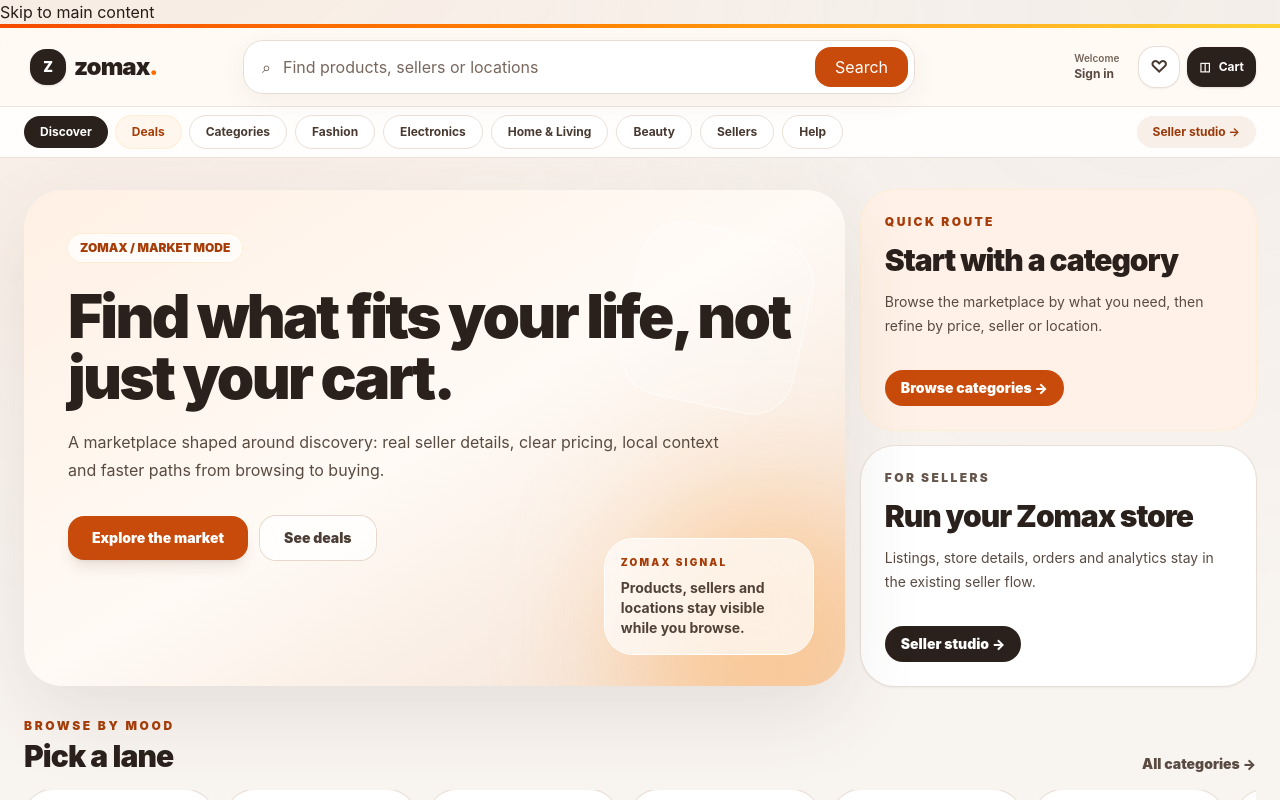
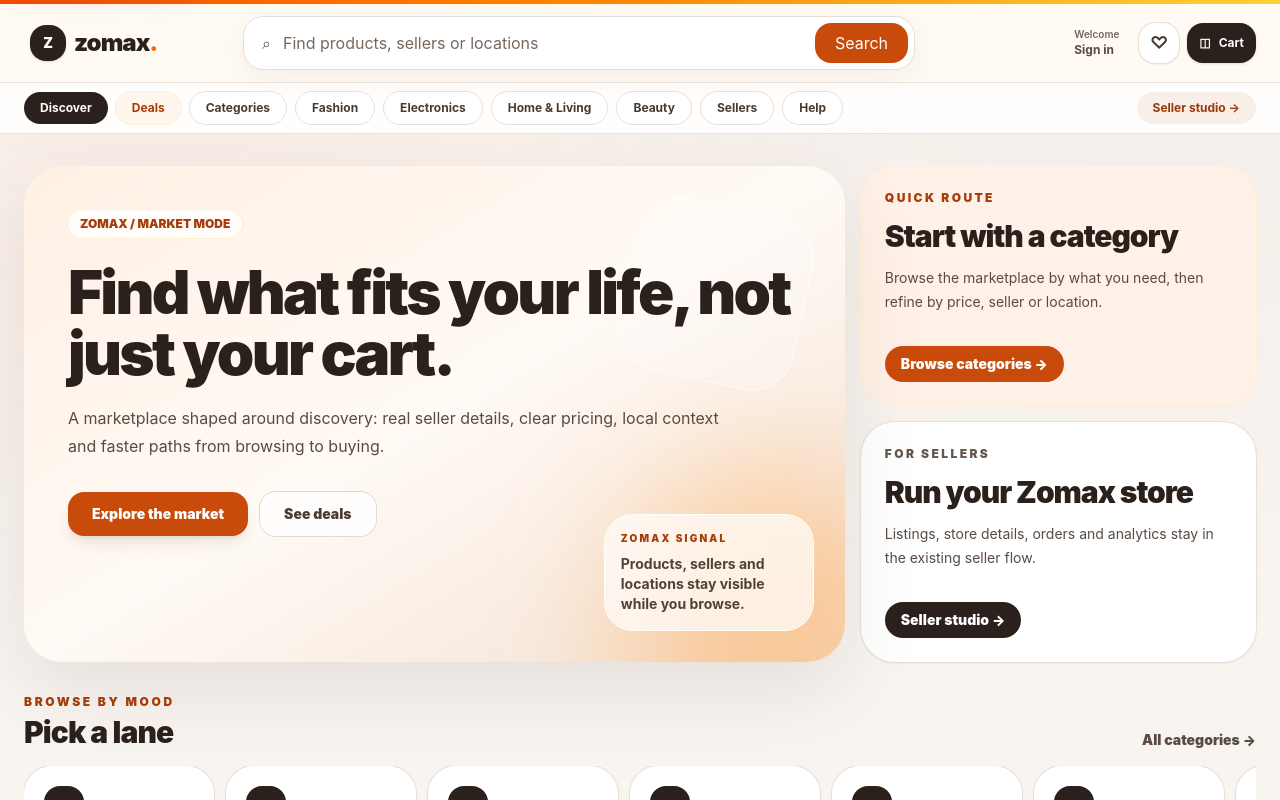
Before and after one commit to nbeekeddy-debug/zomax, a Next.js app: page / in a window 1280 px wide. Shown: the top 800 px of the page. Built offline with nearby package versions, Linux system fonts and the light colour scheme; no server answers.

Commit message:
feat: style keyboard skip navigation

```diff
--- a/app/globals.css
+++ b/app/globals.css
@@ -72,6 +72,26 @@ button, a { -webkit-tap-highlight-color: transparent; }
 :focus-visible {
   outline: 2px solid var(--brand-dark);
   outline-offset: 3px;
+}
+
+.z-skip-link {
+  position: fixed;
+  left: 1rem;
+  top: 0.75rem;
+  z-index: 200;
+  transform: translateY(-180%);
+  border-radius: 0.9rem;
+  background: var(--warm-dark);
+  color: white;
+  padding: 0.75rem 1rem;
+  font-size: 0.875rem;
+  font-weight: 800;
+  box-shadow: 0 12px 30px rgba(38, 29, 25, 0.22);
+  transition: transform 140ms ease;
+}
+
+.z-skip-link:focus {
+  transform: translateY(0);
 }
 
 /* Semantic helpers are intentionally scoped classes, not global text overrides. */
```
